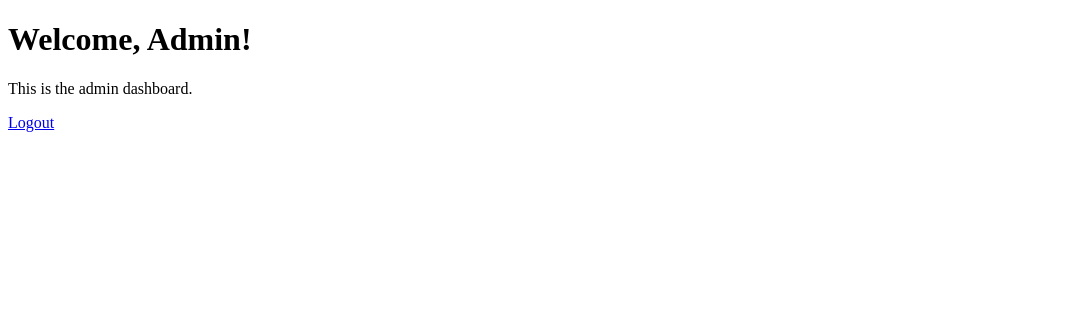
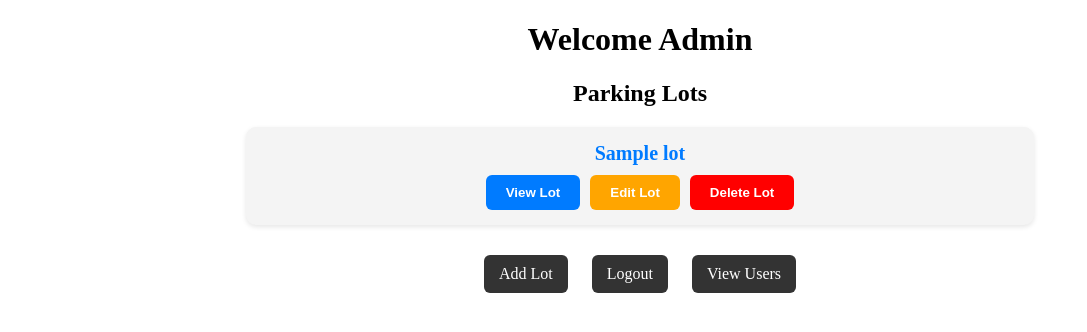
Before and after one commit to mkvaishnavi/vehicle-parking-app-v1, a Flask app: page /admin_dashboard in a window 1280 px wide. Shown: the top 332 px of the page, without its empty margins (0-1087 px from the left). Run offline with Flask 3, Linux system fonts and the light colour scheme; a user stored in the database is signed in; tables that the repository leaves empty hold one stand-in row (values such as "Sample post").

Commit message:
Add files via upload

```diff
--- a/templates/admin_dashboard.html
+++ b/templates/admin_dashboard.html
@@ -1,9 +1,84 @@
 <!DOCTYPE html>
 <html>
-<head><title>Admin Dashboard</title></head>
+<head>
+    <title>Admin Dashboard</title>
+    <style>
+        .lot-container {
+            width: 60%;
+            margin: 20px auto;
+            padding: 15px;
+            background-color: #f4f4f4;
+            border-radius: 10px;
+            box-shadow: 0 2px 5px rgba(0,0,0,0.1);
+        }
+        .lot-title {
+            font-size: 20px;
+            font-weight: bold;
+            margin-bottom: 10px;
+            text-align: center;
+            color: #007BFF;
+        }
+        .button-group {
+            display: flex;
+            justify-content: center;
+            gap: 10px;
+        }
+        .button {
+            padding: 10px 20px;
+            border: none;
+            border-radius: 6px;
+            color: white;
+            font-weight: bold;
+            cursor: pointer;
+        }
+        .view-button { background-color: #007BFF; }
+        .edit-button { background-color: orange; }
+        .delete-button { background-color: red; }
+        .nav-links {
+            text-align: center;
+            margin-top: 30px;
+        }
+        .nav-links a {
+            display: inline-block;
+            padding: 10px 15px;
+            background-color: #333;
+            color: white;
+            text-decoration: none;
+            border-radius: 6px;
+            margin: 0 10px;
+            justify-content: center;
+        }
+    </style>
+</head>
 <body>
-    <h1>Welcome, Admin!</h1>
-    <p>This is the admin dashboard.</p>
-    <a href="/Logout">Logout</a>
+
+    <h1 style="text-align: center;">Welcome Admin</h1>
+    <h2 style="text-align: center;">Parking Lots</h2>
+
+    {% for lot in lots %}
+    <div class="lot-container">
+        <div class="lot-title">{{ lot[1] }}</div>
+        <div class="button-group">
+            <form method="get" action="/View_Lot/">
+                <input type="hidden" name="lot_id" value="{{ lot[0] }}">
+                <button class="button view-button">View Lot</button>
+            </form>
+            <form method="get" action="/Edit_Lot/{{ lot[0]}}">
+                <button type="submit" class="button edit-button">Edit Lot</button>
+            </form>
+            <form method="post" action="/Delete_Lot" onsubmit="return confirm('Are you sure?');">
+                <input type="hidden" name="lot_id" value="{{ lot[0] }}">
+                <button class="button delete-button">Delete Lot</button>
+            </form>
+        </div>
+    </div>
+    {% endfor %}
+
+    <div class="nav-links">
+        <a href="/Add_Lot">Add Lot</a>
+        <a href="/Logout">Logout</a>
+        <a href="/View_Users">View Users</a>
+    </div>
+
 </body>
 </html>
--- a/templates/login.html
+++ b/templates/login.html
@@ -13,5 +13,7 @@
         {% if error %}
         <p style="color: red;">{{ error }}</p>
         {% endif %}
+        <div class="nav-links">
+            <a href="/Register">Register</a>
     </body>
 </html>
--- a/templates/register.html
+++ b/templates/register.html
@@ -11,7 +11,10 @@
             <input type="text" name="username" placeholder="Username" required>
             <input type="email" name="email" placeholder="Email" required>
             <input type="password" name="password" placeholder="Password" required>
+            <input type="text" name="address" placeholder="Address" required>
+            <input type="number" name="pincode" placeholder="Pincode" required>
             <button type="submit">Register</button>
         </form>
+        <a href="/Login">Already have an account login here</a>
     </body>
 </html>
```
Also changed, not shown: templates/add_lot.html (added, +28 -0 lines), templates/edit_lot.html (added, +34 -0 lines), templates/view_lot.html (added, +34 -0 lines), templates/view_spots.html (added, +25 -0 lines), templates/view_users.html (added, +36 -0 lines).
